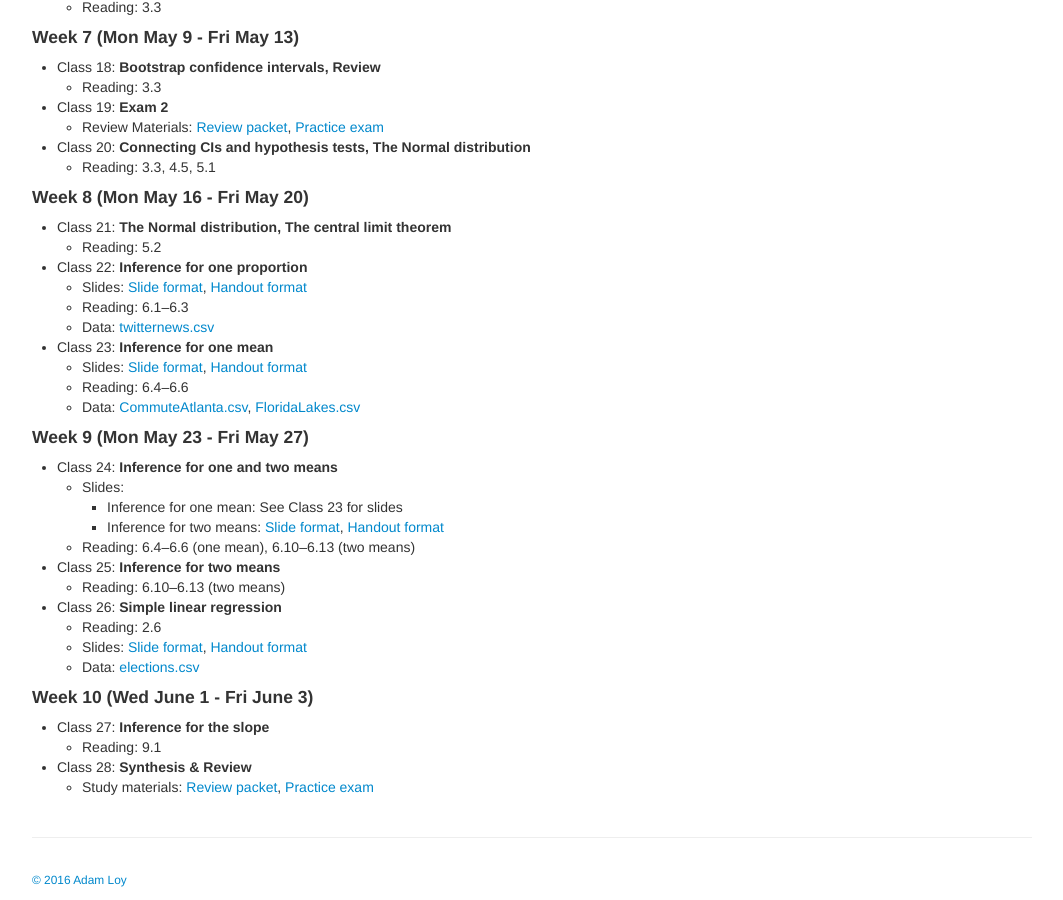
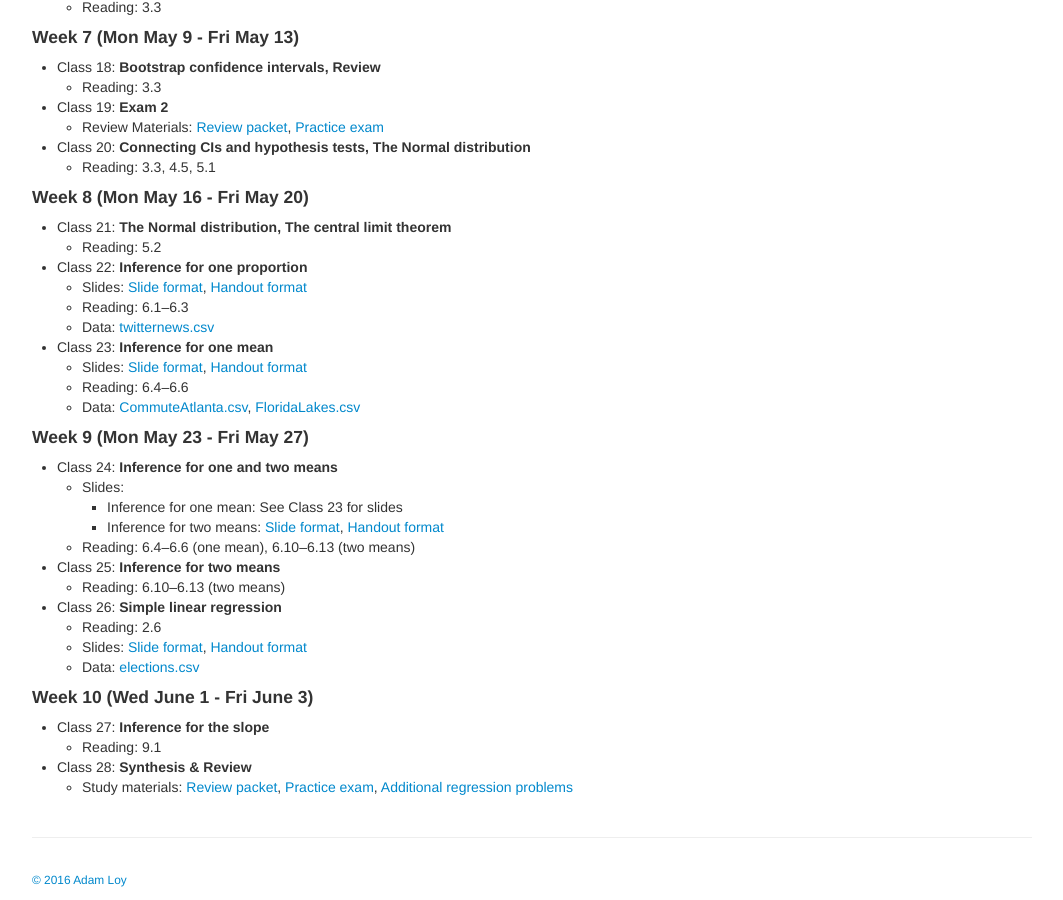
Before and after one commit to math107-LU/math107-lu.github.io, a Jekyll site: the page built from pages/class.md, in a window 1280 px wide and 900 px high, scrolled down 1658 px. Shown: the whole window, without its empty margins (108-1171 px from the left). Built offline with Jekyll 4.4.1, drawn with Linux system fonts in a browser that asks for light colours.

Commit message:
regression practice

```diff
--- a/pages/class.md
+++ b/pages/class.md
@@ -143,4 +143,4 @@
   - Reading: 9.1
 
 - Class 28: **Synthesis & Review**
-  - Study materials: [Review packet]({{ BASE_PATH }}/assets/exams/final-review-math107-sp16.pdf), [Practice exam]({{ BASE_PATH }}/assets/exams/practice-final.pdf)
+  - Study materials: [Review packet]({{ BASE_PATH }}/assets/exams/final-review-math107-sp16.pdf), [Practice exam]({{ BASE_PATH }}/assets/exams/practice-final.pdf), [Additional regression problems]({{ BASE_PATH }}/assets/exams/practice-final-regr.pdf)
```
Also changed, not shown: 1 other file.
